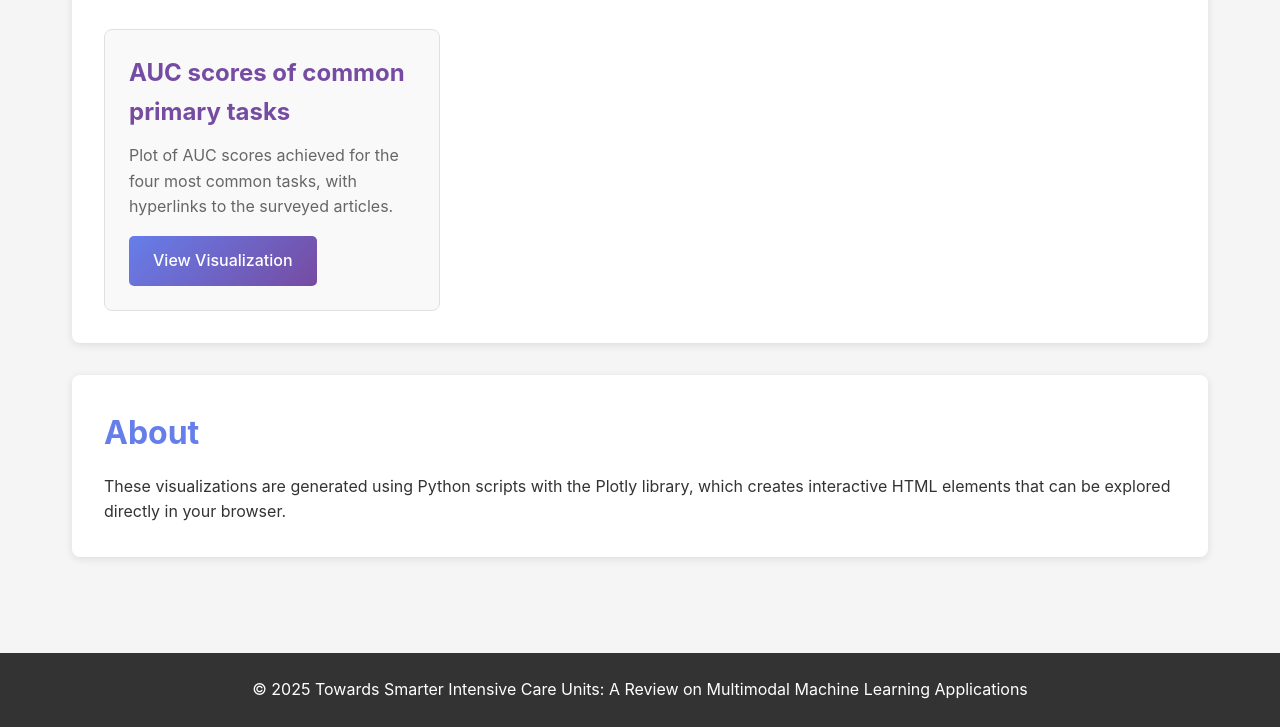
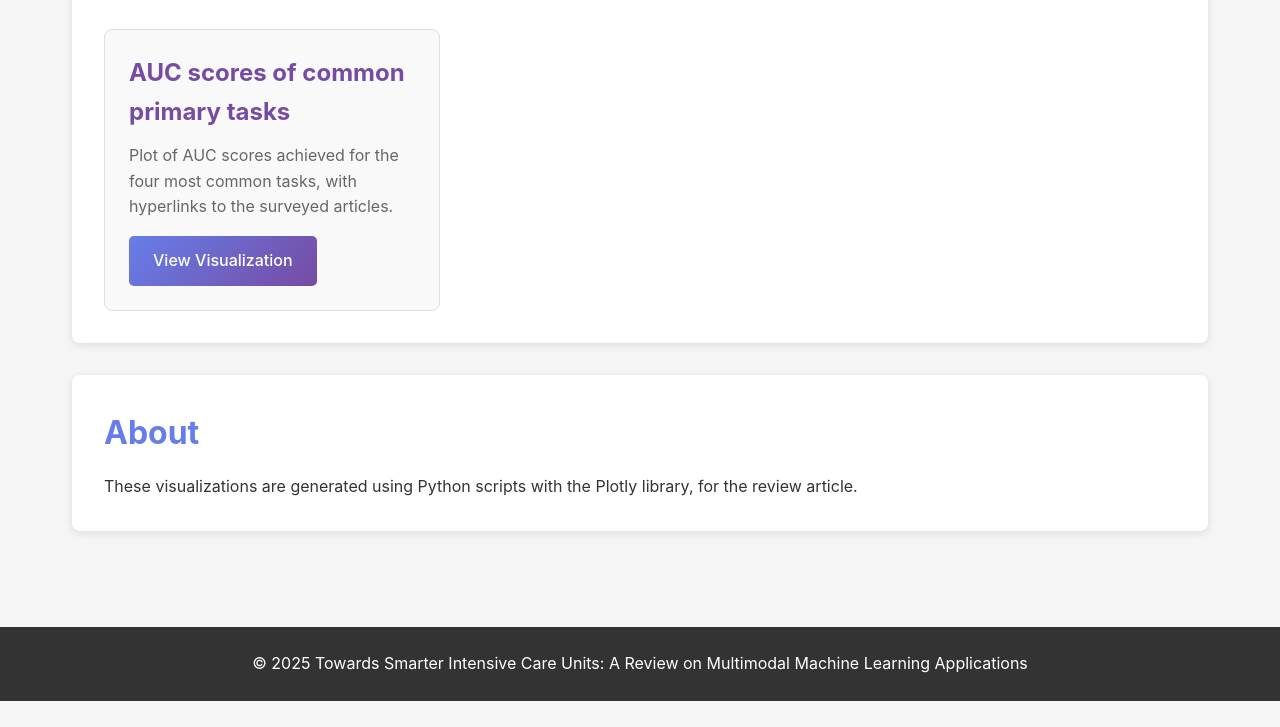
Before and after one commit to amendozag88/multimodalICU, a plain HTML site: page index.html in a window 1280 px wide. Shown: the part 931-1658 px from the top of the page. After the commit the page ends 1632 px from the top, so only its background shows below. Drawn offline with Linux system fonts and the light colour scheme.

Commit message:
Update about section description in index.html

```diff
--- a/index.html
+++ b/index.html
@@ -53,7 +53,7 @@
 
             <section class="about">
                 <h2>About</h2>
-                <p>These visualizations are generated using Python scripts with the Plotly library, which creates interactive HTML elements that can be explored directly in your browser.</p>
+                <p>These visualizations are generated using Python scripts with the Plotly library, for the review article.</p>
             </section>
         </div>
     </main>
```
